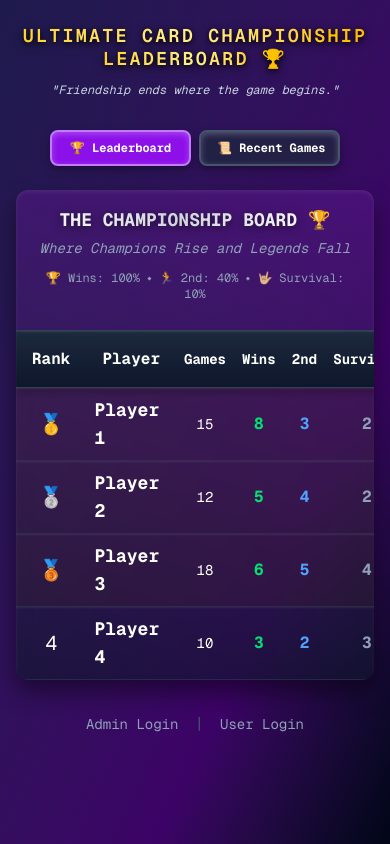
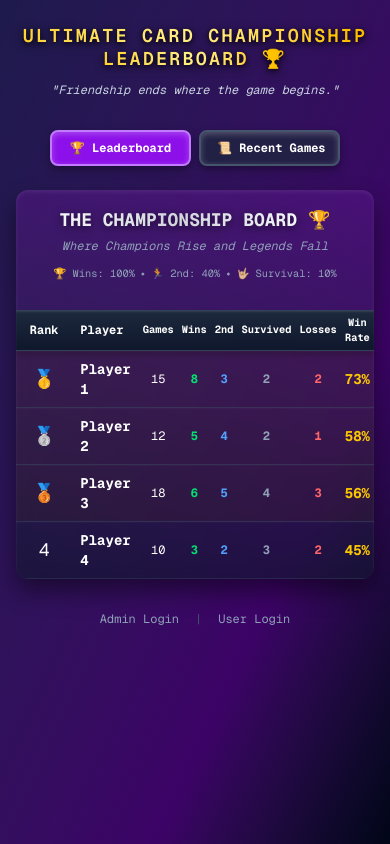
Before and after one commit to mobzter2026/ucc, a Next.js app: page / in a window 390 px wide. Built offline with nearby package versions, Linux system fonts and the light colour scheme.

Commit message:
Improve mobile-responsive font sizing matching Points Royale

```diff
--- a/app/page.tsx
+++ b/app/page.tsx
@@ -62,7 +62,7 @@ export default function Home() {
   return (
     <div className="min-h-screen bg-gradient-to-br from-indigo-950 via-purple-950 via-70% to-slate-950 text-white p-2 sm:p-4 font-mono overflow-x-hidden pb-24">
       <div className="max-w-7xl mx-auto mt-4 px-2">
-        {/* Title Section */}
+        {/* Title Section - Matching Points Royale styling */}
         <div className="text-center mb-8">
           <h1 className="w-full max-w-full text-center select-none text-[1.15rem] sm:text-[1.5rem] font-semibold tracking-[0.12em] sm:tracking-[0.16em] drop-shadow-[0_2px_4px_rgba(0,0,0,0.7)] mb-3 leading-tight">
             <span className="bg-gradient-to-r from-amber-300 via-yellow-200 to-amber-400 bg-clip-text text-transparent drop-shadow-[0_1px_2px_rgba(0,0,0,0.6)]">
@@ -86,7 +86,7 @@ export default function Home() {
               variant="frosted"
               color="purple"
               selected={activeTab === 'leaderboard'}
-              className="flex-1 min-w-[120px] px-2 py-1.5 text-xs sm:text-sm whitespace-nowrap text-white font-bold"
+              className="flex-1 min-w-[120px] px-3 py-2 text-xs sm:text-sm whitespace-nowrap text-white font-bold"
             >
               🏆 Leaderboard
             </Button>
@@ -96,7 +96,7 @@ export default function Home() {
               variant="frosted"
               color="purple"
               selected={activeTab === 'recent'}
-              className="flex-1 min-w-[130px] px-2 py-1.5 text-xs sm:text-sm whitespace-nowrap text-white font-bold"
+              className="flex-1 min-w-[130px] px-3 py-2 text-xs sm:text-sm whitespace-nowrap text-white font-bold"
             >
               📜 Recent Games
             </Button>
@@ -113,8 +113,8 @@ export default function Home() {
                     The Championship Board
                   </span> 🏆
                 </h2>
-                <p className="text-slate-400 text-sm mb-3 italic">Where Champions Rise and Legends Fall</p>
-                <p className="text-slate-400 text-xs mb-3">
+                <p className="text-slate-400 text-xs sm:text-sm mb-3 italic">Where Champions Rise and Legends Fall</p>
+                <p className="text-slate-400 text-[0.65rem] sm:text-xs mb-3">
                   🏆 Wins: 100%  ⬩  🏃 2nd: 40%  ⬩  🤟🏼 Survival: 10%
                 </p>
               </div>
@@ -124,14 +124,14 @@ export default function Home() {
               <table className="w-full">
                 <thead>
                   <tr className="border-b border-slate-700 bg-gradient-to-b from-slate-800 to-slate-900 shadow-[0_4px_8px_rgba(0,0,0,0.3),inset_0_1px_2px_rgba(255,255,255,0.1)]">
-                    <th className="text-center p-4 w-20">Rank</th>
-                    <th className="text-left p-4">Player</th>
-                    <th className="text-center p-2 md:p-4 text-sm md:text-base">Games</th>
-                    <th className="text-center p-2 md:p-4 text-sm md:text-base">Wins</th>
-                    <th className="text-center p-2 md:p-4 text-sm md:text-base">2nd</th>
-                    <th className="text-center p-2 md:p-4 text-sm md:text-base">Survived</th>
-                    <th className="text-center p-2 md:p-4 text-sm md:text-base">Losses</th>
-                    <th className="text-center p-2 md:p-4 text-sm md:text-base">Win Rate</th>
+                    <th className="text-center p-2 sm:p-3 md:p-4 w-16 sm:w-20 text-xs sm:text-sm">Rank</th>
+                    <th className="text-left p-2 sm:p-3 md:p-4 text-xs sm:text-sm md:text-base">Player</th>
+                    <th className="text-center p-1 sm:p-2 md:p-4 text-[0.65rem] sm:text-xs md:text-sm">Games</th>
+                    <th className="text-center p-1 sm:p-2 md:p-4 text-[0.65rem] sm:text-xs md:text-sm">Wins</th>
+                    <th className="text-center p-1 sm:p-2 md:p-4 text-[0.65rem] sm:text-xs md:text-sm">2nd</th>
+                    <th className="text-center p-1 sm:p-2 md:p-4 text-[0.65rem] sm:text-xs md:text-sm">Survived</th>
+                    <th className="text-center p-1 sm:p-2 md:p-4 text-[0.65rem] sm:text-xs md:text-sm">Losses</th>
+                    <th className="text-center p-1 sm:p-2 md:p-4 text-[0.65rem] sm:text-xs md:text-sm">Win Rate</th>
                   </tr>
                 </thead>
                 <tbody>
@@ -149,28 +149,28 @@ export default function Home() {
                           idx < 3 ? 'bg-yellow-900/10' : ''
                         } shadow-[inset_0_1px_2px_rgba(255,255,255,0.08)] hover:bg-purple-800/20 transition-all`}
                       >
-                        <td className="p-2 md:p-4 text-center text-xl md:text-2xl">
+                        <td className="p-2 sm:p-3 md:p-4 text-center text-lg sm:text-xl md:text-2xl">
                           {getMedal(idx)}
                         </td>
-                        <td className="p-2 md:p-4 font-bold text-lg md:text-xl">
+                        <td className="p-2 sm:p-3 md:p-4 font-bold text-sm sm:text-base md:text-lg lg:text-xl">
                           {player.player}
                         </td>
-                        <td className="text-center p-2 md:p-4 text-sm md:text-base">
+                        <td className="text-center p-1 sm:p-2 md:p-4 text-xs sm:text-sm md:text-base">
                           {player.gamesPlayed}
                         </td>
-                        <td className="text-center p-4 text-green-400 font-bold">
+                        <td className="text-center p-1 sm:p-2 md:p-4 text-green-400 font-bold text-xs sm:text-sm md:text-base">
                           {player.wins}
                         </td>
-                        <td className="text-center p-4 text-blue-400 font-bold">
+                        <td className="text-center p-1 sm:p-2 md:p-4 text-blue-400 font-bold text-xs sm:text-sm md:text-base">
                           {player.runnerUps}
                         </td>
-                        <td className="text-center p-4 text-slate-400 font-bold">
+                        <td className="text-center p-1 sm:p-2 md:p-4 text-slate-400 font-bold text-xs sm:text-sm md:text-base">
                           {player.survivals}
                         </td>
-                        <td className="text-center p-4 text-red-400 font-bold">
+                        <td className="text-center p-1 sm:p-2 md:p-4 text-red-400 font-bold text-xs sm:text-sm md:text-base">
                           {player.losses}
                         </td>
-                        <td className="text-center p-4 text-yellow-400 font-bold text-xl">
+                        <td className="text-center p-1 sm:p-2 md:p-4 text-yellow-400 font-bold text-sm sm:text-base md:text-lg lg:text-xl">
                           {player.winRate}%
                         </td>
                       </tr>
@@ -186,27 +186,27 @@ export default function Home() {
         {activeTab === 'recent' && (
           <div className="rounded-xl p-6 mb-8 bg-gradient-to-b from-purple-900/50 to-slate-900/60 shadow-[0_12px_25px_rgba(0,0,0,0.45),inset_0_2px_4px_rgba(255,255,255,0.08)]">
             <div className="flex flex-col items-center mb-4 gap-2">
-              <h2 className="text-xl font-bold mb-1 whitespace-nowrap">
+              <h2 className="text-lg sm:text-xl font-bold mb-1 whitespace-nowrap">
                 📜 <span className="bg-gradient-to-r from-gray-100 via-gray-300 to-gray-100 bg-clip-text text-transparent drop-shadow-[0_2px_4px_rgba(0,0,0,0.6)]">RECENT GAMES</span>
               </h2>
-              <div className="text-sm">
-                <span className="inline-block bg-green-600 text-white px-2 py-0.5 rounded mr-2 shadow-[0_4px_8px_rgba(0,0,0,0.35),inset_0_2px_6px_rgba(255,255,255,0.25)]">Winner</span>
-                <span className="inline-block bg-blue-600 text-white px-2 py-0.5 rounded mr-2 shadow-[0_4px_8px_rgba(0,0,0,0.35),inset_0_2px_6px_rgba(255,255,255,0.25)]">2nd</span>
-                <span className="inline-block bg-slate-600 text-white px-2 py-0.5 rounded mr-2 shadow-[0_4px_8px_rgba(0,0,0,0.35),inset_0_2px_6px_rgba(255,255,255,0.25)]">Survivors</span>
-                <span className="inline-block bg-red-600 text-white px-2 py-0.5 rounded shadow-[0_4px_8px_rgba(0,0,0,0.35),inset_0_2px_6px_rgba(255,255,255,0.25)]">Loser</span>
+              <div className="text-[0.7rem] sm:text-xs md:text-sm flex-wrap justify-center flex">
+                <span className="inline-block bg-green-600 text-white px-2 py-0.5 rounded mr-2 mb-1 shadow-[0_4px_8px_rgba(0,0,0,0.35),inset_0_2px_6px_rgba(255,255,255,0.25)]">Winner</span>
+                <span className="inline-block bg-blue-600 text-white px-2 py-0.5 rounded mr-2 mb-1 shadow-[0_4px_8px_rgba(0,0,0,0.35),inset_0_2px_6px_rgba(255,255,255,0.25)]">2nd</span>
+                <span className="inline-block bg-slate-600 text-white px-2 py-0.5 rounded mr-2 mb-1 shadow-[0_4px_8px_rgba(0,0,0,0.35),inset_0_2px_6px_rgba(255,255,255,0.25)]">Survivors</span>
+                <span className="inline-block bg-red-600 text-white px-2 py-0.5 rounded mb-1 shadow-[0_4px_8px_rgba(0,0,0,0.35),inset_0_2px_6px_rgba(255,255,255,0.25)]">Loser</span>
               </div>
             </div>
-            <div className="text-center p-8 text-slate-400">
+            <div className="text-center p-8 text-slate-400 text-sm">
               No recent games to display.
             </div>
           </div>
         )}
 
         {/* Footer Links */}
-        <div className="text-center mt-8 space-x-4">
-          <a href="/admin/login" className="text-slate-400 hover:text-slate-200 text-sm">Admin Login</a>
+        <div className="text-center mt-8 space-x-4 text-xs sm:text-sm">
+          <a href="/admin/login" className="text-slate-400 hover:text-slate-200">Admin Login</a>
           <span className="text-slate-600">|</span>
-          <a href="/user/login" className="text-slate-400 hover:text-slate-200 text-sm">User Login</a>
+          <a href="/user/login" className="text-slate-400 hover:text-slate-200">User Login</a>
         </div>
       </div>
     </div>
```
